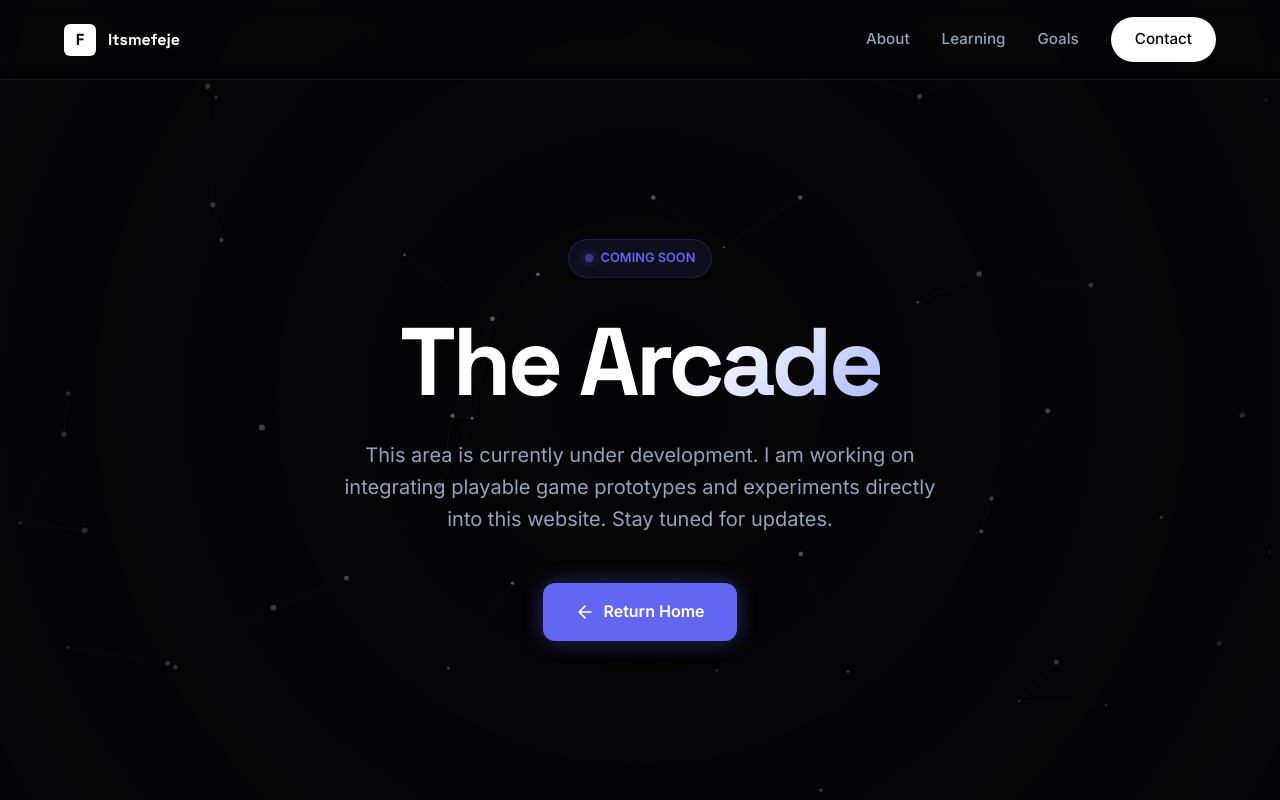
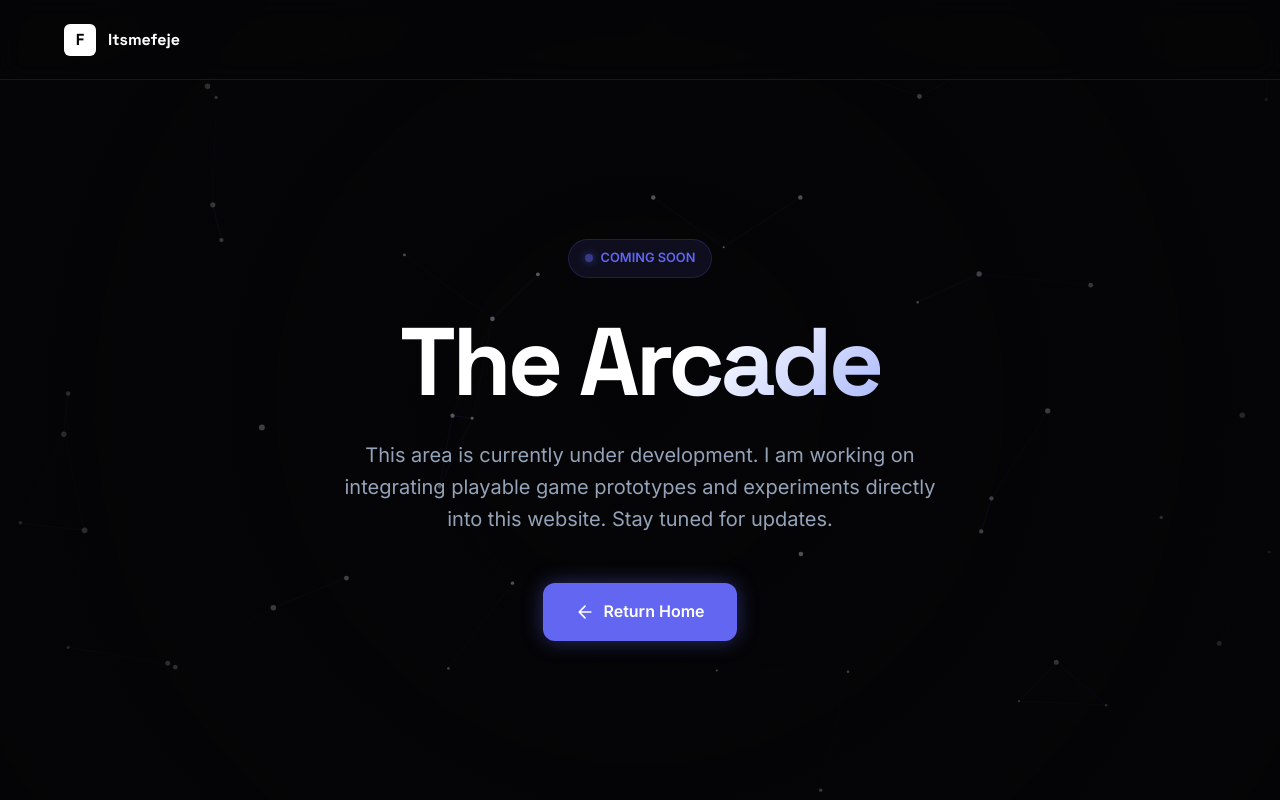
Before and after one commit to itsmefeje-max/itsmefeje-portfolio, a plain HTML site: page Arcade.html in a window 1280 px wide. Drawn offline with Linux system fonts and the light colour scheme.

Commit message:
Update Arcade.html

```diff
--- a/Arcade.html
+++ b/Arcade.html
@@ -26,17 +26,7 @@
         </a>
       </div>
 
-      <button class="mobile-toggle" aria-label="Toggle Menu">
-        <span></span><span></span><span></span>
-      </button>
-
-      <nav class="nav-links">
-        <a href="/about">About</a>
-        <a href="/learning">Learning</a>
-        <a href="/goals">Goals</a>
-        <a href="/contact" class="btn-primary">Contact</a>
-      </nav>
-    </div>
+      </div>
   </header>
 
   <main>
```
